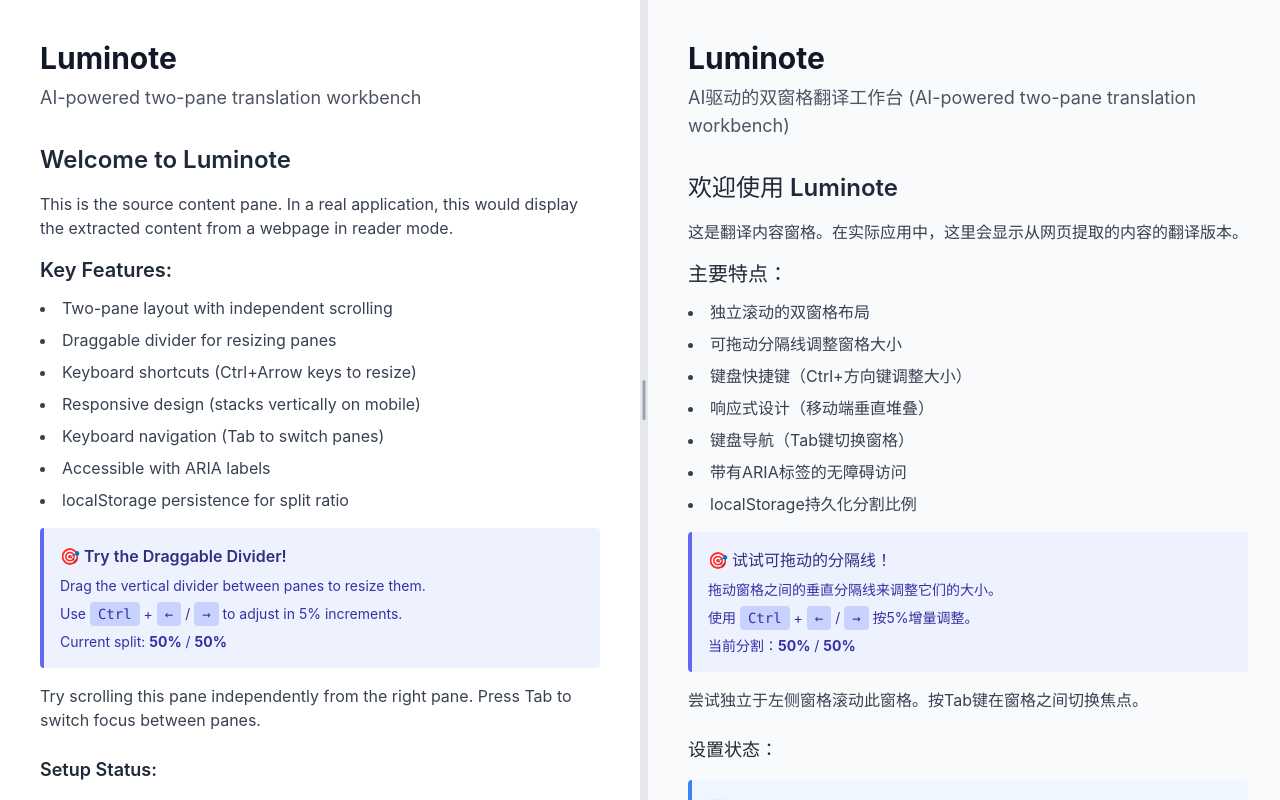
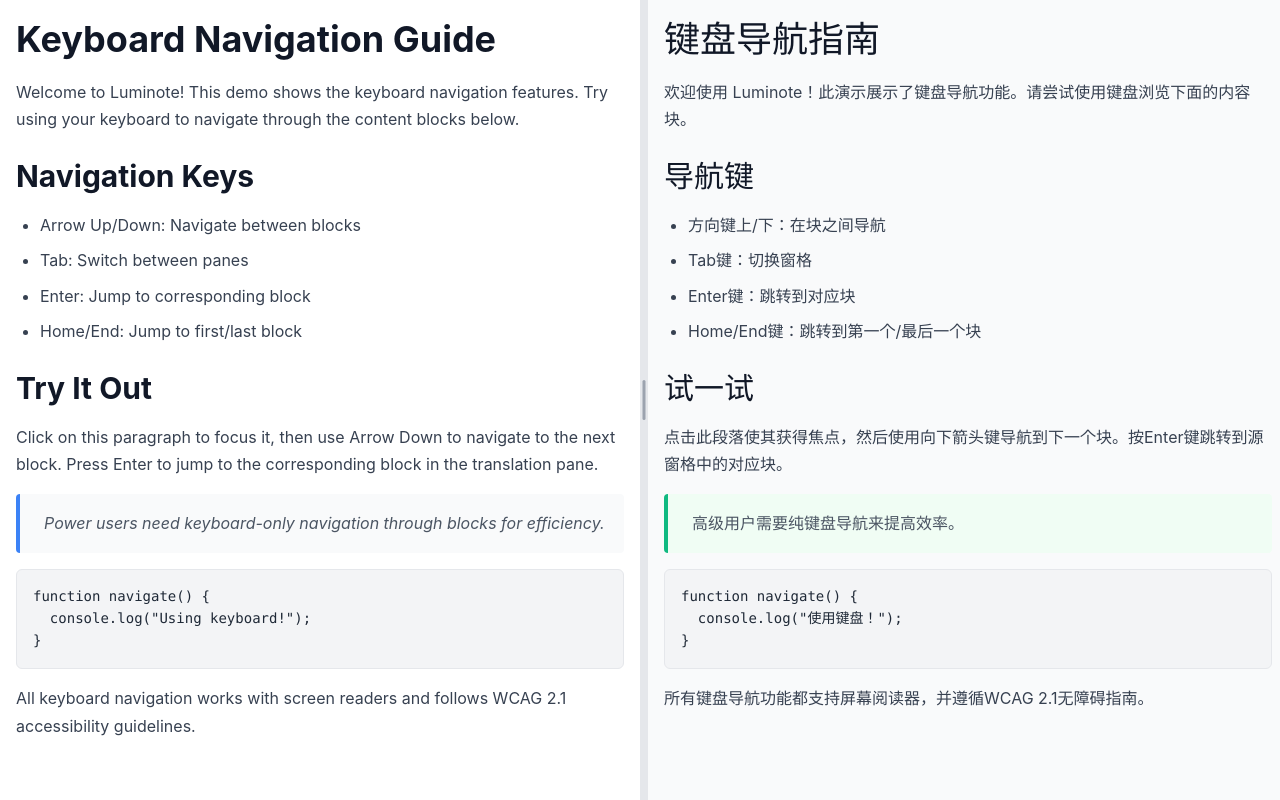
Before and after one commit to grammy-jiang/Luminote, a SvelteKit app in the folder frontend/: page / in a window 1280 px wide. Built offline with nearby package versions, Linux system fonts and the light colour scheme.

Commit message:
Add keyboard shortcuts documentation and demo page
Co-authored-by: grammy-jiang <719388+grammy-jiang@users.noreply.github.com>

```diff
--- a/frontend/src/routes/+page.svelte
+++ b/frontend/src/routes/+page.svelte
@@ -1,9 +1,127 @@
 <script lang="ts">
 	import DualPaneLayout from '$lib/components/DualPaneLayout.svelte';
+	import SourcePane from '$lib/components/SourcePane.svelte';
+	import TranslationPane from '$lib/components/TranslationPane.svelte';
+	import type { ContentBlock } from '$lib/types/api';
 	import { onMount } from 'svelte';
 
 	let mounted = false;
 	let splitRatio = 50;
+
+	// Sample content blocks for demonstration
+	const sourceBlocks: ContentBlock[] = [
+		{
+			id: 'h1',
+			type: 'heading',
+			text: 'Keyboard Navigation Guide',
+			metadata: { level: 1 }
+		},
+		{
+			id: 'p1',
+			type: 'paragraph',
+			text: 'Welcome to Luminote! This demo shows the keyboard navigation features. Try using your keyboard to navigate through the content blocks below.',
+			metadata: {}
+		},
+		{
+			id: 'h2',
+			type: 'heading',
+			text: 'Navigation Keys',
+			metadata: { level: 2 }
+		},
+		{
+			id: 'list1',
+			type: 'list',
+			text: '- Arrow Up/Down: Navigate between blocks\n- Tab: Switch between panes\n- Enter: Jump to corresponding block\n- Home/End: Jump to first/last block',
+			metadata: { ordered: false }
+		},
+		{
+			id: 'h3',
+			type: 'heading',
+			text: 'Try It Out',
+			metadata: { level: 2 }
+		},
+		{
+			id: 'p2',
+			type: 'paragraph',
+			text: 'Click on this paragraph to focus it, then use Arrow Down to navigate to the next block. Press Enter to jump to the corresponding block in the translation pane.',
+			metadata: {}
+		},
+		{
+			id: 'quote1',
+			type: 'quote',
+			text: 'Power users need keyboard-only navigation through blocks for efficiency.',
+			metadata: {}
+		},
+		{
+			id: 'code1',
+			type: 'code',
+			text: 'function navigate() {\n  console.log("Using keyboard!");\n}',
+			metadata: { language: 'javascript' }
+		},
+		{
+			id: 'p3',
+			type: 'paragraph',
+			text: 'All keyboard navigation works with screen readers and follows WCAG 2.1 accessibility guidelines.',
+			metadata: {}
+		}
+	];
+
+	const translationBlocks: ContentBlock[] = [
+		{
+			id: 'h1',
+			type: 'heading',
+			text: '键盘导航指南',
+			metadata: { level: 1 }
+		},
+		{
+			id: 'p1',
+			type: 'paragraph',
+			text: '欢迎使用 Luminote！此演示展示了键盘导航功能。请尝试使用键盘浏览下面的内容块。',
+			metadata: {}
+		},
+		{
+			id: 'h2',
+			type: 'heading',
+			text: '导航键',
+			metadata: { level: 2 }
+		},
+		{
+			id: 'list1',
+			type: 'list',
+			text: '- 方向键上/下：在块之间导航\n- Tab键：切换窗格\n- Enter键：跳转到对应块\n- Home/End键：跳转到第一个/最后一个块',
+			metadata: { ordered: false }
+		},
+		{
+			id: 'h3',
+			type: 'heading',
+			text: '试一试',
+			metadata: { level: 2 }
+		},
+		{
+			id: 'p2',
+			type: 'paragraph',
+			text: '点击此段落使其获得焦点，然后使用向下箭头键导航到下一个块。按Enter键跳转到源窗格中的对应块。',
+			metadata: {}
+		},
+		{
+			id: 'quote1',
+			type: 'quote',
+			text: '高级用户需要纯键盘导航来提高效率。',
+			metadata: {}
+		},
+		{
+			id: 'code1',
+			type: 'code',
+			text: 'function navigate() {\n  console.log("使用键盘！");\n}',
+			metadata: { language: 'javascript' }
+		},
+		{
+			id: 'p3',
+			type: 'paragraph',
+			text: '所有键盘导航功能都支持屏幕阅读器，并遵循WCAG 2.1无障碍指南。',
+			metadata: {}
+		}
+	];
 
 	onMount(() => {
 		mounted = true;
@@ -19,157 +137,22 @@
 	rightLabel="Translation"
 	on:splitChange={handleSplitChange}
 >
-	<!-- Left pane: Source content -->
-	<div slot="left" class="p-6 space-y-6">
-		<div class="mb-8">
-			<h1 class="text-3xl font-bold text-gray-900 mb-2">Luminote</h1>
-			<p class="text-lg text-gray-600">AI-powered two-pane translation workbench</p>
-		</div>
-
-		<div class="prose max-w-none">
-			<h2 class="text-2xl font-semibold text-gray-800 mb-4">Welcome to Luminote</h2>
-
-			<p class="text-gray-700 mb-4">
-				This is the source content pane. In a real application, this would display the extracted
-				content from a webpage in reader mode.
-			</p>
-
-			<h3 class="text-xl font-semibold text-gray-800 mb-3">Key Features:</h3>
-
-			<ul class="list-disc list-inside space-y-2 text-gray-700 mb-4">
-				<li>Two-pane layout with independent scrolling</li>
-				<li>Draggable divider for resizing panes</li>
-				<li>Keyboard shortcuts (Ctrl+Arrow keys to resize)</li>
-				<li>Responsive design (stacks vertically on mobile)</li>
-				<li>Keyboard navigation (Tab to switch panes)</li>
-				<li>Accessible with ARIA labels</li>
-				<li>localStorage persistence for split ratio</li>
-			</ul>
-
-			<div class="bg-indigo-50 border-l-4 border-indigo-500 p-4 rounded my-4">
-				<p class="font-semibold text-indigo-900 mb-2">🎯 Try the Draggable Divider!</p>
-				<p class="text-indigo-800 text-sm mb-2">
-					Drag the vertical divider between panes to resize them.
-				</p>
-				<p class="text-indigo-800 text-sm mb-2">
-					Use <kbd class="px-2 py-1 bg-indigo-200 rounded">Ctrl</kbd> +
-					<kbd class="px-2 py-1 bg-indigo-200 rounded">←</kbd> /
-					<kbd class="px-2 py-1 bg-indigo-200 rounded">→</kbd> to adjust in 5% increments.
-				</p>
-				<p class="text-indigo-800 text-sm">
-					Current split: <strong>{splitRatio.toFixed(0)}%</strong> /
-					<strong>{(100 - splitRatio).toFixed(0)}%</strong>
-				</p>
-			</div>
-
-			<p class="text-gray-700 mb-4">
-				Try scrolling this pane independently from the right pane. Press Tab to switch focus between
-				panes.
-			</p>
-
-			<h3 class="text-lg font-semibold text-gray-800 mb-3 mt-6">Setup Status:</h3>
-
-			<div class="bg-blue-50 border-l-4 border-blue-500 p-4 rounded my-4">
-				<p class="font-semibold text-blue-900 mb-2">✅ SvelteKit Initialized</p>
-				<p class="text-blue-800 text-sm">TypeScript, Vite, and routing configured</p>
-			</div>
-
-			<div class="bg-green-50 border-l-4 border-green-500 p-4 rounded my-4">
-				<p class="font-semibold text-green-900 mb-2">✅ Tailwind CSS Working</p>
-				<p class="text-green-800 text-sm">Styling system active and responsive</p>
-			</div>
-
-			<div class="bg-purple-50 border-l-4 border-purple-500 p-4 rounded my-4">
-				<p class="font-semibold text-purple-900 mb-2">✅ Development Tools Ready</p>
-				<p class="text-purple-800 text-sm">ESLint, Prettier, and Vitest configured</p>
-			</div>
-
-			{#if mounted}
-				<div class="bg-yellow-50 border-l-4 border-yellow-500 p-4 rounded my-4">
-					<p class="font-semibold text-yellow-900 mb-2">✅ Client-side Rendering</p>
-					<p class="text-yellow-800 text-sm">Svelte reactive features working</p>
-				</div>
-			{/if}
-
-			<p class="text-gray-700 mt-4">
-				Lorem ipsum dolor sit amet, consectetur adipiscing elit. Sed do eiusmod tempor incididunt ut
-				labore et dolore magna aliqua. Ut enim ad minim veniam, quis nostrud exercitation ullamco
-				laboris nisi ut aliquip ex ea commodo consequat.
-			</p>
-		</div>
+	<!-- Left pane: Source content with keyboard navigation -->
+	<div slot="left">
+		<SourcePane blocks={sourceBlocks} />
 	</div>
 
-	<!-- Right pane: Translation -->
-	<div slot="right" class="p-6 space-y-6">
-		<div class="mb-8">
-			<h1 class="text-3xl font-bold text-gray-900 mb-2">Luminote</h1>
-			<p class="text-lg text-gray-600">
-				AI驱动的双窗格翻译工作台 (AI-powered two-pane translation workbench)
-			</p>
-		</div>
-
-		<div class="prose max-w-none">
-			<h2 class="text-2xl font-semibold text-gray-800 mb-4">欢迎使用 Luminote</h2>
-
-			<p class="text-gray-700 mb-4">
-				这是翻译内容窗格。在实际应用中，这里会显示从网页提取的内容的翻译版本。
-			</p>
-
-			<h3 class="text-xl font-semibold text-gray-800 mb-3">主要特点：</h3>
-
-			<ul class="list-disc list-inside space-y-2 text-gray-700 mb-4">
-				<li>独立滚动的双窗格布局</li>
-				<li>可拖动分隔线调整窗格大小</li>
-				<li>键盘快捷键（Ctrl+方向键调整大小）</li>
-				<li>响应式设计（移动端垂直堆叠）</li>
-				<li>键盘导航（Tab键切换窗格）</li>
-				<li>带有ARIA标签的无障碍访问</li>
-				<li>localStorage持久化分割比例</li>
-			</ul>
-
-			<div class="bg-indigo-50 border-l-4 border-indigo-500 p-4 rounded my-4">
-				<p class="font-semibold text-indigo-900 mb-2">🎯 试试可拖动的分隔线！</p>
-				<p class="text-indigo-800 text-sm mb-2">拖动窗格之间的垂直分隔线来调整它们的大小。</p>
-				<p class="text-indigo-800 text-sm mb-2">
-					使用 <kbd class="px-2 py-1 bg-indigo-200 rounded">Ctrl</kbd> +
-					<kbd class="px-2 py-1 bg-indigo-200 rounded">←</kbd> /
-					<kbd class="px-2 py-1 bg-indigo-200 rounded">→</kbd> 按5%增量调整。
-				</p>
-				<p class="text-indigo-800 text-sm">
-					当前分割：<strong>{splitRatio.toFixed(0)}%</strong> /
-					<strong>{(100 - splitRatio).toFixed(0)}%</strong>
-				</p>
-			</div>
-
-			<p class="text-gray-700 mb-4">尝试独立于左侧窗格滚动此窗格。按Tab键在窗格之间切换焦点。</p>
-
-			<h3 class="text-lg font-semibold text-gray-800 mb-3 mt-6">设置状态：</h3>
-
-			<div class="bg-blue-50 border-l-4 border-blue-500 p-4 rounded my-4">
-				<p class="font-semibold text-blue-900 mb-2">✅ SvelteKit 已初始化</p>
-				<p class="text-blue-800 text-sm">TypeScript、Vite和路由已配置</p>
-			</div>
-
-			<div class="bg-green-50 border-l-4 border-green-500 p-4 rounded my-4">
-				<p class="font-semibold text-green-900 mb-2">✅ Tailwind CSS 工作正常</p>
-				<p class="text-green-800 text-sm">样式系统活跃且响应式</p>
-			</div>
-
-			<div class="bg-purple-50 border-l-4 border-purple-500 p-4 rounded my-4">
-				<p class="font-semibold text-purple-900 mb-2">✅ 开发工具就绪</p>
-				<p class="text-purple-800 text-sm">ESLint、Prettier和Vitest已配置</p>
-			</div>
-
-			{#if mounted}
-				<div class="bg-yellow-50 border-l-4 border-yellow-500 p-4 rounded my-4">
-					<p class="font-semibold text-yellow-900 mb-2">✅ 客户端渲染</p>
-					<p class="text-yellow-800 text-sm">Svelte响应式功能工作正常</p>
-				</div>
-			{/if}
-
-			<p class="text-gray-700 mt-4">
-				这是一些填充文本，用于演示独立滚动功能。在实际应用中，这里会显示翻译后的内容，与左侧的源内容相对应。
-			</p>
-		</div>
+	<!-- Right pane: Translation with keyboard navigation -->
+	<div slot="right">
+		<TranslationPane blocks={translationBlocks} />
 	</div>
 </DualPaneLayout>
+
+<style>
+	:global(body) {
+		margin: 0;
+		padding: 0;
+		height: 100vh;
+		overflow: hidden;
+	}
+</style>
```
Also changed, not shown: 1 other file (tests, documents, lock files or other folders).
